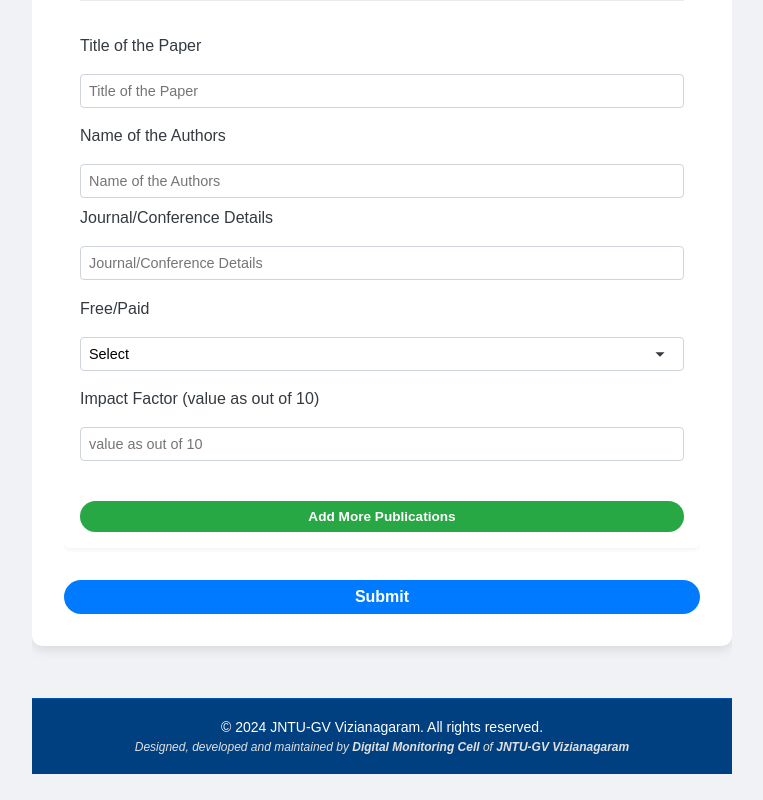
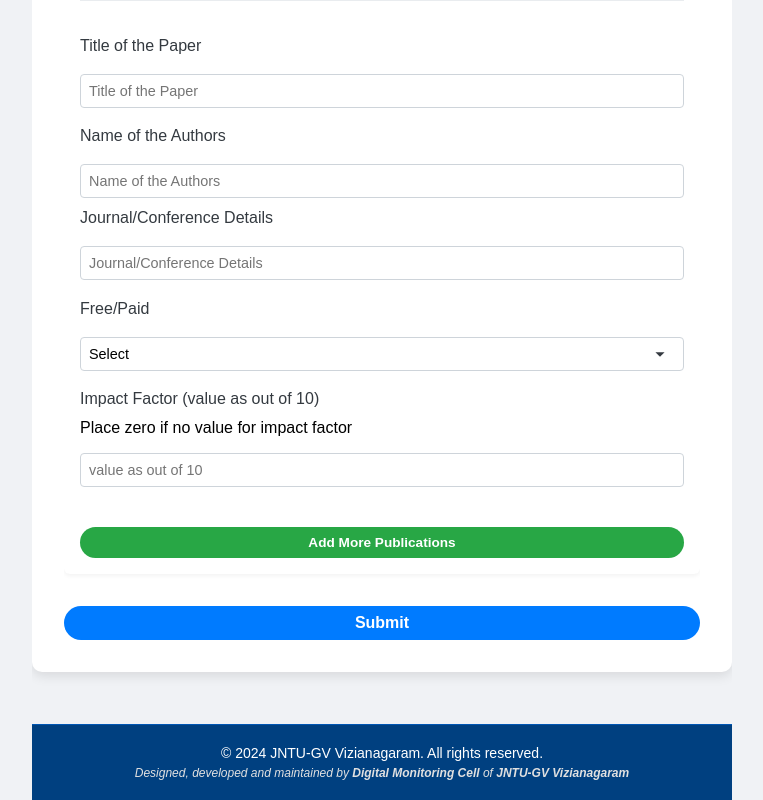
Before and after one commit to AnilSinthu73/rrmregistartions, a React (Create React App) app: page / in a window 1280 px wide. Shown: the part 3919-4719 px from the top of the page, without its empty margins (258-1021 px from the left). Before the commit the page ends 4693 px from the top, so only its background shows below. Built offline with nearby package versions, Linux system fonts and the light colour scheme.

Commit message:
palce msg to client'

```diff
--- a/src/components/RRMForm.js
+++ b/src/components/RRMForm.js
@@ -650,6 +650,7 @@ const RRMForm = () => {
                       <option value="Paid">Paid</option>
                     </select>
                     <label htmlFor={`pubImpactFactor${index}`}>Impact Factor (value as out of 10)</label>
+                    <p>Place zero if no value for impact factor</p>
                     <input
                       type="number"
                       name={`pubImpactFactor${index}`}
@@ -659,6 +660,7 @@ const RRMForm = () => {
                       step="1"
                       min="0"
                       max="10"
+                      default="0"
                       className="form-input" />
                   </div>
                   {/* <label htmlFor={`publicationFile-${index}`}>Upload File</label>
```
